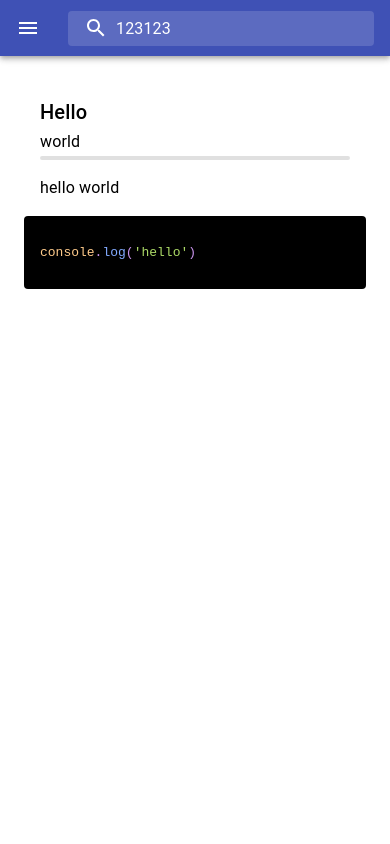
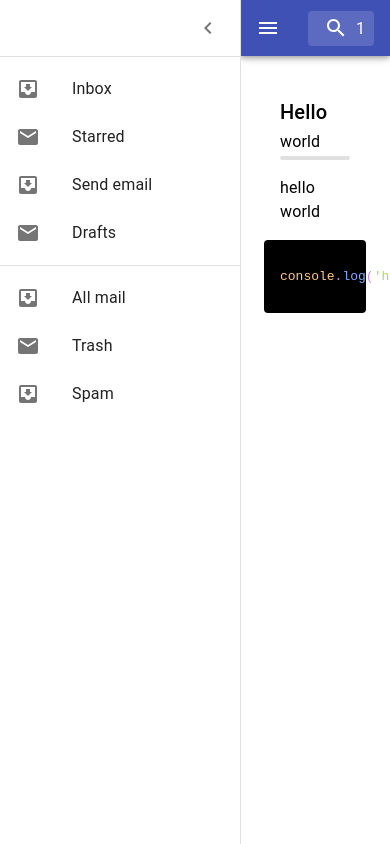
Before and after one commit to bert-bae/curious-javascript, a React (Create React App) app: page / in a window 390 px wide. Built offline with nearby package versions, Linux system fonts and the light colour scheme.

Commit message:
Add navigation bar and make it responsive to appbar and main content

```diff
--- a/package.json
+++ b/package.json
@@ -12,6 +12,7 @@
     "@types/node": "^12.20.6",
     "@types/react": "^17.0.3",
     "@types/react-dom": "^17.0.3",
+    "clsx": "^1.1.1",
     "prism-react-renderer": "^1.2.0",
     "react": "^17.0.2",
     "react-dom": "^17.0.2",
--- a/src/App.tsx
+++ b/src/App.tsx
@@ -2,43 +2,36 @@ import React from "react";
 import Box from "@material-ui/core/Box";
 import { makeStyles } from "@material-ui/core/styles";
 import SearchNavigationBar from "components/search-navigation-bar";
-import Content from "components/content";
-import CodeBlock from "components/code-block";
+import MenuDrawer from "components/menu-drawer";
+import ArticleContainer from "features/article-container";
 
 const useStyles = makeStyles((theme) => ({
   app: {
     height: "100%",
     width: "100%",
   },
-  mainWebContainer: {
-    boxSizing: "border-box",
-    maxWidth: "1280px",
-    width: "100%",
-    height: "calc(100% - 64px)",
-    padding: theme.spacing(3),
-    overflowY: "auto",
-  },
 }));
 
 const App: React.FC<any> = () => {
   const classes = useStyles();
+  const [drawerOpen, setDrawerOpen] = React.useState<boolean>(true);
+
+  const handleDrawerAction = () => {
+    setDrawerOpen((prev) => !prev);
+  };
+
   return (
     <Box className={classes.app}>
       <SearchNavigationBar
         searchValue={"123123"}
-        onMenuClick={() => console.log("clicked")}
+        drawerOpen={drawerOpen}
+        onMenuClick={handleDrawerAction}
         onSearchChange={() => console.log("change")}
         onSearchBlur={() => console.log("blur")}
       />
-      <Box className={classes.mainWebContainer}>
-        <Content title="Hello" subtitle="world" headerDivider={true}>
-          <Box>hello world</Box>
-        </Content>
-
-        <CodeBlock
-          syntax={"javascript"}
-          code={`console.log('hello')`}
-        ></CodeBlock>
+      <Box display="flex">
+        <MenuDrawer open={drawerOpen} onActionClick={handleDrawerAction} />
+        <ArticleContainer drawerOpen={drawerOpen} articleId="someId" />
       </Box>
     </Box>
   );
--- /dev/null
+++ b/src/components/menu-drawer/index.tsx
@@ -0,0 +1,2 @@
+export { default } from "./menu-drawer";
+export * from "./menu-drawer";
--- /dev/null
+++ b/src/components/menu-drawer/menu-drawer-list-group.tsx
@@ -0,0 +1,44 @@
+import React from "react";
+import List from "@material-ui/core/List";
+import ListItem from "@material-ui/core/ListItem";
+import ListItemIcon from "@material-ui/core/ListItemIcon";
+import ListItemText from "@material-ui/core/ListItemText";
+import BookIcon from "@material-ui/icons/Book";
+import CodeIcon from "@material-ui/icons/Code";
+import FiberManualRecordIcon from "@material-ui/icons/FiberManualRecord";
+
+export type MenuDrawerListGroupProps = {
+  listItems: {
+    label: string;
+    variant?: "Article" | "Code";
+    onListItemClick: () => void;
+  }[];
+};
+
+const ListVariantIcon = {
+  Article: <BookIcon />,
+  Code: <CodeIcon />,
+};
+
+const MenuDrawerListGroup: React.FC<MenuDrawerListGroupProps> = ({
+  listItems,
+}) => {
+  return (
+    <List>
+      {listItems.map((item, index) => (
+        <ListItem button key={item.label}>
+          <ListItemIcon>
+            {item.variant ? (
+              ListVariantIcon[item.variant]
+            ) : (
+              <FiberManualRecordIcon />
+            )}
+          </ListItemIcon>
+          <ListItemText primary={item.label} />
+        </ListItem>
+      ))}
+    </List>
+  );
+};
+
+export default MenuDrawerListGroup;
--- /dev/null
+++ b/src/components/menu-drawer/menu-drawer.tsx
@@ -0,0 +1,107 @@
+import React from "react";
+import clsx from "clsx";
+import { makeStyles, useTheme } from "@material-ui/core/styles";
+import Drawer from "@material-ui/core/Drawer";
+import List from "@material-ui/core/List";
+import Divider from "@material-ui/core/Divider";
+import IconButton from "@material-ui/core/IconButton";
+import ChevronLeftIcon from "@material-ui/icons/ChevronLeft";
+import ChevronRightIcon from "@material-ui/icons/ChevronRight";
+import ListItem from "@material-ui/core/ListItem";
+import ListItemIcon from "@material-ui/core/ListItemIcon";
+import ListItemText from "@material-ui/core/ListItemText";
+import InboxIcon from "@material-ui/icons/MoveToInbox";
+import MailIcon from "@material-ui/icons/Mail";
+
+import MenuDrawerListGroup from "./menu-drawer-list-group";
+
+export const drawerWidth = 240;
+export type MenuDrawerProps = {
+  open: boolean;
+  onActionClick: () => void;
+};
+
+const useStyles = makeStyles((theme) => ({
+  root: {
+    display: "flex",
+  },
+  menuButton: {
+    marginRight: theme.spacing(2),
+  },
+  hide: {
+    display: "none",
+  },
+  drawer: {
+    width: drawerWidth,
+    flexShrink: 0,
+  },
+  drawerHidden: {
+    width: 0,
+  },
+  drawerPaper: {
+    width: drawerWidth,
+    transition: "width 2s",
+  },
+  drawerHeader: {
+    display: "flex",
+    alignItems: "center",
+    padding: theme.spacing(0, 1),
+    // necessary for content to be below app bar
+    ...theme.mixins.toolbar,
+    justifyContent: "flex-end",
+  },
+}));
+
+const MenuDrawer: React.FC<MenuDrawerProps> = (props) => {
+  const { open, onActionClick } = props;
+  const classes = useStyles();
+  const theme = useTheme();
+
+  return (
+    <Drawer
+      className={clsx(classes.drawer, {
+        [classes.drawerHidden]: !open,
+      })}
+      variant="persistent"
+      anchor="left"
+      open={open}
+      classes={{
+        paper: classes.drawerPaper,
+      }}
+    >
+      <div className={classes.drawerHeader}>
+        <IconButton onClick={onActionClick}>
+          {theme.direction === "ltr" ? (
+            <ChevronLeftIcon />
+          ) : (
+            <ChevronRightIcon />
+          )}
+        </IconButton>
+      </div>
+      <Divider />
+      <List>
+        {["Inbox", "Starred", "Send email", "Drafts"].map((text, index) => (
+          <ListItem button key={text}>
+            <ListItemIcon>
+              {index % 2 === 0 ? <InboxIcon /> : <MailIcon />}
+            </ListItemIcon>
+            <ListItemText primary={text} />
+          </ListItem>
+        ))}
+      </List>
+      <Divider />
+      <List>
+        {["All mail", "Trash", "Spam"].map((text, index) => (
+          <ListItem button key={text}>
+            <ListItemIcon>
+              {index % 2 === 0 ? <InboxIcon /> : <MailIcon />}
+            </ListItemIcon>
+            <ListItemText primary={text} />
+          </ListItem>
+        ))}
+      </List>
+    </Drawer>
+  );
+};
+
+export default MenuDrawer;
--- a/src/components/search-navigation-bar/search-navigation-bar.tsx
+++ b/src/components/search-navigation-bar/search-navigation-bar.tsx
@@ -1,4 +1,5 @@
 import React from "react";
+import clsx from "clsx";
 import AppBar from "@material-ui/core/AppBar";
 import Toolbar from "@material-ui/core/Toolbar";
 import IconButton from "@material-ui/core/IconButton";
@@ -7,6 +8,7 @@ import InputBase from "@material-ui/core/InputBase";
 import { fade, makeStyles } from "@material-ui/core/styles";
 import MenuIcon from "@material-ui/icons/Menu";
 import SearchIcon from "@material-ui/icons/Search";
+import { drawerWidth } from "components/menu-drawer";
 
 const useStyles = makeStyles((theme) => ({
   root: {
@@ -61,10 +63,25 @@ const useStyles = makeStyles((theme) => ({
       },
     },
   },
+  appBar: {
+    transition: theme.transitions.create(["margin", "width"], {
+      easing: theme.transitions.easing.sharp,
+      duration: theme.transitions.duration.leavingScreen,
+    }),
+  },
+  appBarShift: {
+    width: `calc(100% - ${drawerWidth}px)`,
+    marginLeft: drawerWidth,
+    transition: theme.transitions.create(["margin", "width"], {
+      easing: theme.transitions.easing.easeOut,
+      duration: theme.transitions.duration.enteringScreen,
+    }),
+  },
 }));
 
 export type SearchNavigationBarProps = {
   searchValue: string;
+  drawerOpen: boolean;
   onMenuClick(): void;
   onSearchChange(event: React.ChangeEvent<HTMLInputElement>): void;
   onSearchBlur?(
@@ -74,6 +91,7 @@ export type SearchNavigationBarProps = {
 
 const SearchNavigationBar: React.FC<SearchNavigationBarProps> = ({
   searchValue,
+  drawerOpen,
   onSearchBlur,
   onSearchChange,
   onMenuClick,
@@ -82,7 +100,12 @@ const SearchNavigationBar: React.FC<SearchNavigationBarProps> = ({
 
   return (
     <div className={classes.root}>
-      <AppBar position="static">
+      <AppBar
+        position="fixed"
+        className={clsx(classes.appBar, {
+          [classes.appBarShift]: drawerOpen,
+        })}
+      >
         <Toolbar>
           <IconButton
             edge="start"
--- /dev/null
+++ b/src/features/article-container/article-container.tsx
@@ -0,0 +1,72 @@
+import React from "react";
+import clsx from "clsx";
+import Box from "@material-ui/core/Box";
+import { makeStyles } from "@material-ui/core/styles";
+import Content from "components/content";
+import CodeBlock from "components/code-block";
+import { drawerWidth } from "components/menu-drawer";
+
+const useStyles = makeStyles((theme) => ({
+  articleContainer: {
+    margin: "0 auto",
+    boxSizing: "border-box",
+    maxWidth: "1280px",
+    width: "100%",
+    height: "calc(100% - 64px)",
+    padding: theme.spacing(3),
+    overflowY: "auto",
+  },
+  drawerHeader: {
+    display: "flex",
+    alignItems: "center",
+    padding: theme.spacing(0, 1),
+    // necessary for content to be below app bar
+    ...theme.mixins.toolbar,
+    justifyContent: "flex-end",
+  },
+  content: {
+    flexGrow: 1,
+    padding: theme.spacing(3),
+    transition: theme.transitions.create("margin", {
+      easing: theme.transitions.easing.sharp,
+      duration: theme.transitions.duration.leavingScreen,
+    }),
+  },
+  contentShift: {
+    transition: theme.transitions.create("margin", {
+      easing: theme.transitions.easing.easeOut,
+      duration: theme.transitions.duration.enteringScreen,
+    }),
+  },
+}));
+
+export type ArticleContainerProps = {
+  articleId: string;
+  drawerOpen?: boolean;
+};
+
+const ArticleContainer: React.FC<ArticleContainerProps> = ({
+  articleId,
+  drawerOpen,
+}) => {
+  const classes = useStyles();
+  return (
+    <Box
+      className={clsx(classes.content, classes.articleContainer, {
+        [classes.contentShift]: drawerOpen,
+      })}
+    >
+      <div className={classes.drawerHeader} />
+      <Content title="Hello" subtitle="world" headerDivider={true}>
+        <Box>hello world</Box>
+      </Content>
+
+      <CodeBlock
+        syntax={"javascript"}
+        code={`console.log('hello')`}
+      ></CodeBlock>
+    </Box>
+  );
+};
+
+export default ArticleContainer;
--- /dev/null
+++ b/src/features/article-container/index.tsx
@@ -0,0 +1,2 @@
+export { default } from "./article-container";
+export * from "./article-container";
```
Also changed, not shown: tsconfig.json (+2 -8 lines).
